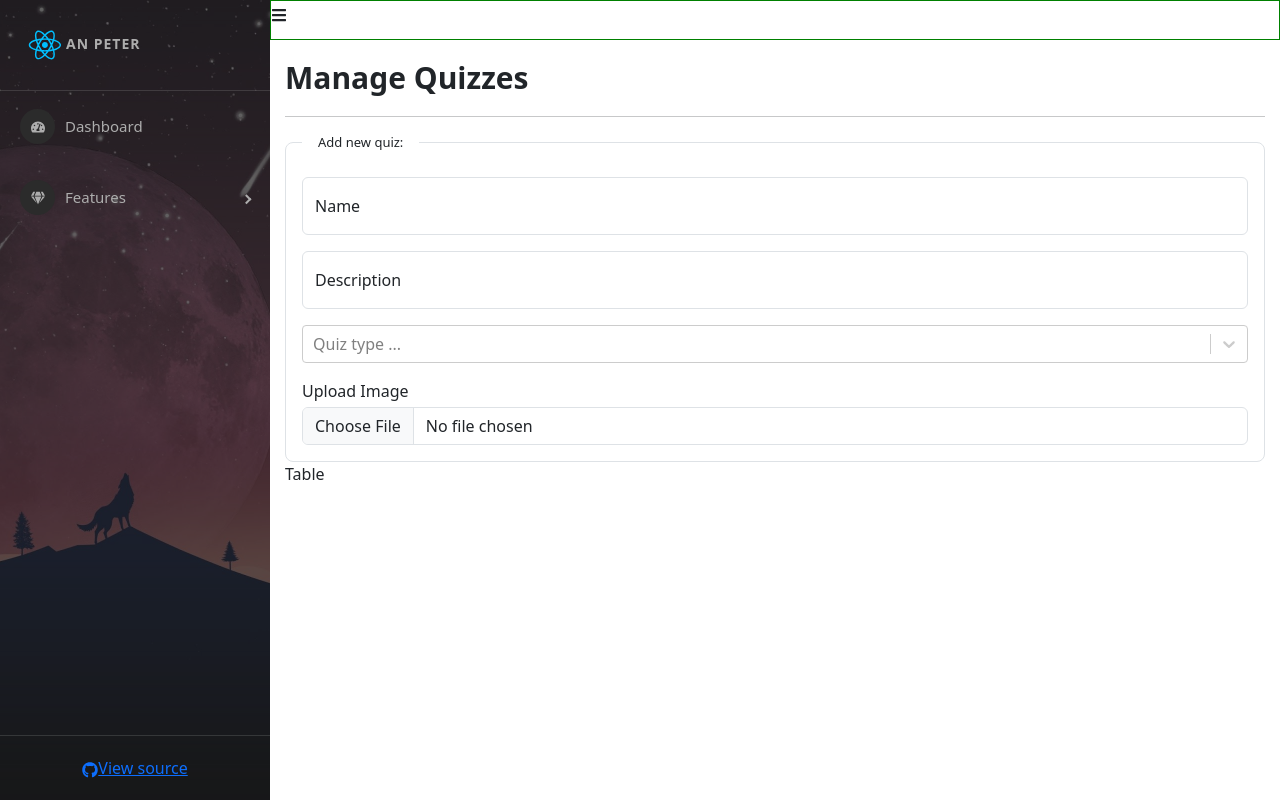
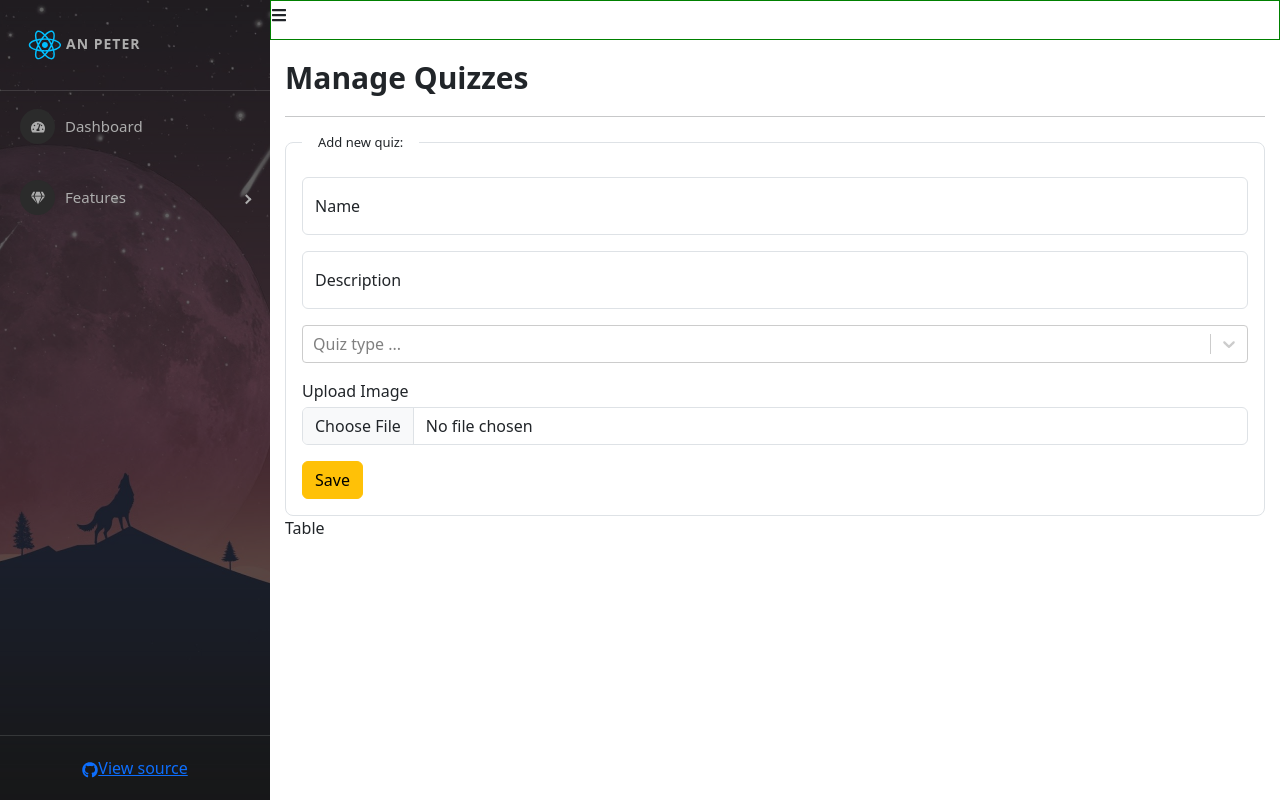
Before and after one commit to ankt212/learn-reactjs, a React (Create React App) app in the folder demo/: page /admins/manage-quizzes in a window 1280 px wide. Built offline with nearby package versions, Linux system fonts and the light colour scheme.

Commit message:
api create addNewQuiz

```diff
--- a/demo/src/components/Admin/Content/Quiz/ManageQuiz.js
+++ b/demo/src/components/Admin/Content/Quiz/ManageQuiz.js
@@ -1,6 +1,8 @@
 import "./ManageQuiz.scss";
 import Select from "react-select";
 import { useState } from "react";
+import { postCreateNewQuiz } from "../../../../services/apiServices";
+import { toast } from "react-toastify";
 
 const options = [
   { value: "EASY", label: "EASY" },
@@ -11,10 +13,36 @@
 const ManageQuiz = (props) => {
   const [name, setName] = useState("");
   const [description, setDescription] = useState("");
-  const [type, setType] = useState("EASY");
+  const [type, setType] = useState("");
   const [image, setImage] = useState(null);
 
-  const handleChangeFile = (event) => {};
+  const handleChangeFile = (event) => {
+    if (event.target && event.target.files && event.target.files[0]) {
+      setImage(event.target.files[0]);
+    }
+  };
+
+  const handleSubmitQuiz = async () => {
+    //valide
+    if (!name || !description) {
+      toast.error("Name/ descripstion is require");
+      return;
+    }
+    await postCreateNewQuiz(description, name, type?.value, image)
+      .then((res) => {
+        if (res && res.EC === 0) {
+          toast.success(res.EM);
+          setName("");
+          setDescription("");
+          setImage(null);
+        } else {
+          toast.error(res.EM);
+        }
+      })
+      .catch((error) => {
+        console.log(error);
+      });
+  };
   return (
     <div className="quiz-container">
       <div className="title">Manage Quizzes</div>
@@ -45,6 +73,8 @@
           <div className="my-3">
             <Select
               value={type}
+              defaultValue={type}
+              onChange={setType}
               options={options}
               placeholder={"Quiz type ..."}
             />
@@ -57,6 +87,14 @@
               onChange={(event) => handleChangeFile(event)}
             />
           </div>
+          <div className="mt-3">
+            <button
+              onClick={() => handleSubmitQuiz()}
+              className="btn btn-warning"
+            >
+              Save
+            </button>
+          </div>
         </fieldset>
       </div>
       <div className="list-detail">Table</div>
--- a/demo/src/services/apiServices.js
+++ b/demo/src/services/apiServices.js
@@ -62,6 +62,16 @@
   return axios.post(`api/v1/quiz-submit`, { ...data });
 };
 
+const postCreateNewQuiz = (description, name, difficulty, quizImage) => {
+  const data = new FormData();
+  data.append("description", description);
+  data.append("name", name);
+  data.append("difficulty", difficulty);
+  data.append("quizImage", quizImage);
+
+  return axios.post("api/v1/quiz", data);
+};
+
 export {
   postCreateNewUser,
   getAllUsers,
@@ -73,4 +83,5 @@
   getQuizByUser,
   getDataQuiz,
   postSubmitQuiz,
+  postCreateNewQuiz,
 };
```
